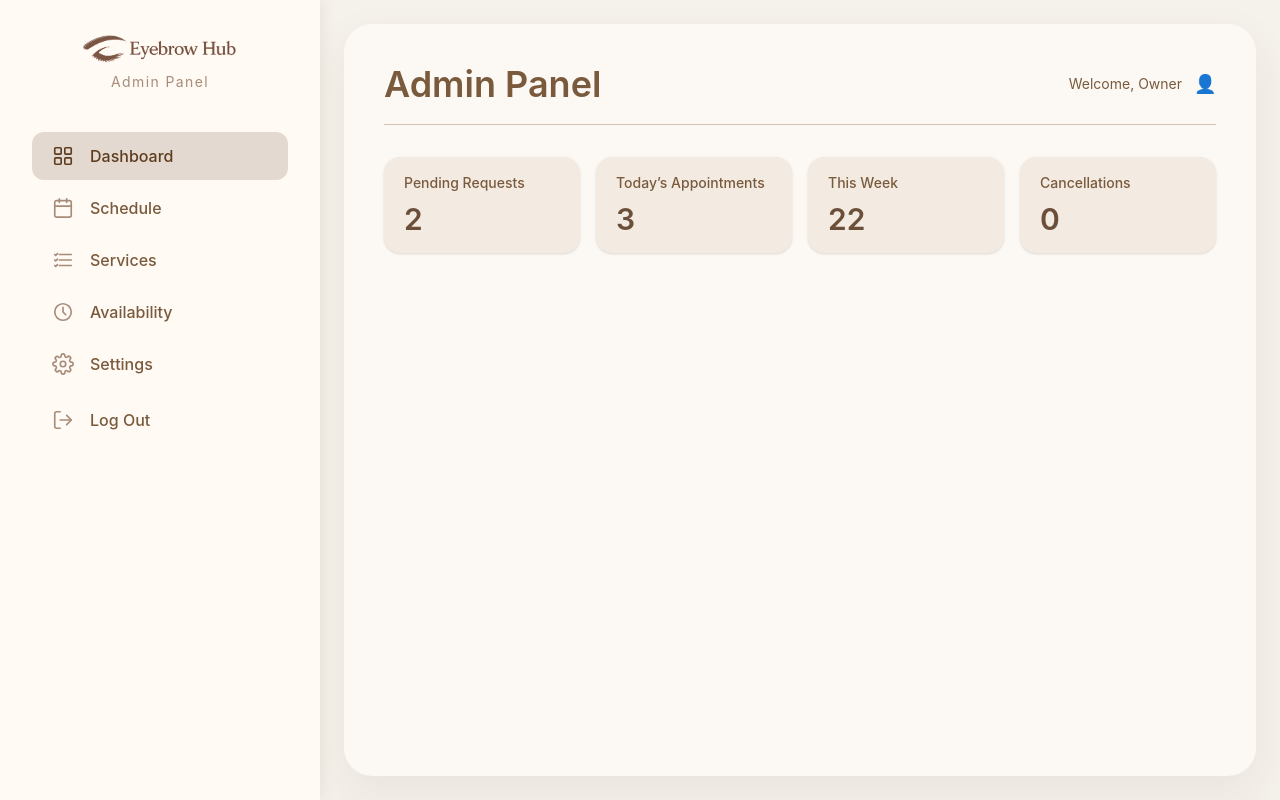
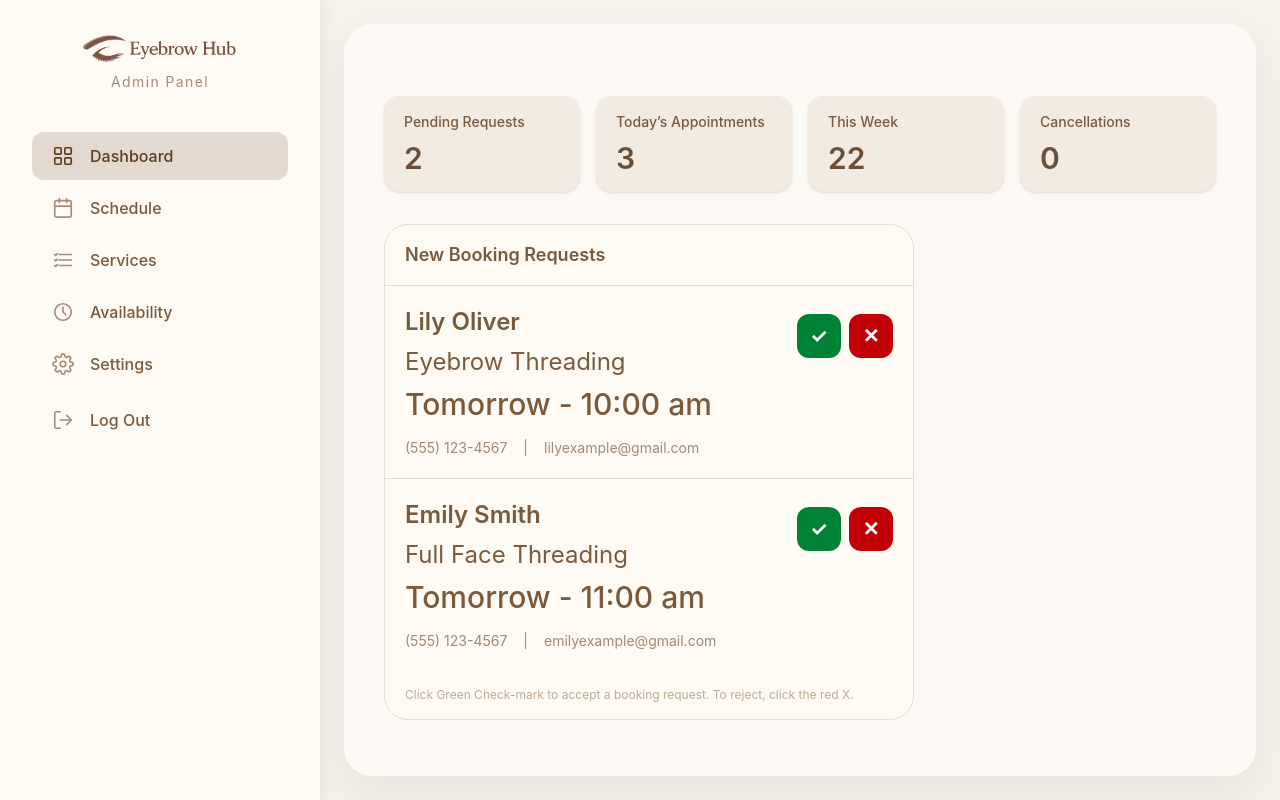
Before and after one commit to brentcrosby/eyebrow-hub, a Next.js app: page /admin/dashboard in a window 1280 px wide. Built offline with nearby package versions, Linux system fonts and the light colour scheme.

Commit message:
DT-344: add booking request section to admin dashboard

```diff
--- a/app/admin/(panel)/dashboard/page.tsx
+++ b/app/admin/(panel)/dashboard/page.tsx
@@ -5,11 +5,39 @@ type StatCard = {
   value: number;
 };
 
+type BookingRequest = {
+  id: number;
+  customerName: string;
+  serviceName: string;
+  appointmentLabel: string;
+  phone: string;
+  email: string;
+};
+
 const statCards: StatCard[] = [
   { title: "Pending Requests", value: 2 },
   { title: "Today’s Appointments", value: 3 },
   { title: "This Week", value: 22 },
   { title: "Cancellations", value: 0 },
+];
+
+const bookingRequests: BookingRequest[] = [
+  {
+    id: 1,
+    customerName: "Lily Oliver",
+    serviceName: "Eyebrow Threading",
+    appointmentLabel: "Tomorrow - 10:00 am",
+    phone: "(555) 123-4567",
+    email: "lilyexample@gmail.com",
+  },
+  {
+    id: 2,
+    customerName: "Emily Smith",
+    serviceName: "Full Face Threading",
+    appointmentLabel: "Tomorrow - 11:00 am",
+    phone: "(555) 123-4567",
+    email: "emilyexample@gmail.com",
+  },
 ];
 
 function DashboardStatCard({ title, value }: StatCard) {
@@ -21,21 +49,57 @@ function DashboardStatCard({ title, value }: StatCard) {
   );
 }
 
+function BookingRequestCard({
+  customerName,
+  serviceName,
+  appointmentLabel,
+  phone,
+  email,
+}: BookingRequest) {
+  return (
+    <div className="border-b border-[#e8dac9] px-5 py-5 last:border-b-0">
+      <div className="flex items-start justify-between gap-4">
+        <div>
+          <h3 className="text-2xl font-semibold text-[#7a5a3c]">
+            {customerName}
+          </h3>
+          <p className="mt-2 text-2xl text-[#7a5a3c]">{serviceName}</p>
+          <p className="mt-2 text-3xl font-medium text-[#7a5a3c]">
+            {appointmentLabel}
+          </p>
+        </div>
+
+        <div className="flex items-center gap-2 pt-2">
+          <button
+            type="button"
+            aria-label={`Approve booking request for ${customerName}`}
+            className="flex h-11 w-11 items-center justify-center rounded-xl bg-green-700 text-xl font-bold text-white"
+          >
+            ✓
+          </button>
+          <button
+            type="button"
+            aria-label={`Reject booking request for ${customerName}`}
+            className="flex h-11 w-11 items-center justify-center rounded-xl bg-red-700 text-xl font-bold text-white"
+          >
+            ✕
+          </button>
+        </div>
+      </div>
+
+      <div className="mt-4 flex flex-wrap items-center gap-x-4 gap-y-2 text-sm text-[#a08a75]">
+        <span>{phone}</span>
+        <span className="hidden sm:inline">|</span>
+        <span>{email}</span>
+      </div>
+    </div>
+  );
+}
+
 export default function AdminDashboardPage() {
   return (
     <main className="min-h-full p-4 sm:p-6">
       <section className="mx-auto min-h-[calc(100vh-2rem)] w-full max-w-7xl rounded-[28px] bg-[#fcf8f3] px-5 py-6 shadow-[0_18px_45px_rgba(96,74,50,0.08)] sm:min-h-[calc(100vh-3rem)] sm:px-8 sm:py-8 md:px-10 md:py-10">
-        <div className="flex flex-col gap-4 border-b border-[#d8c4ae] pb-5 sm:flex-row sm:items-center sm:justify-between">
-          <h1 className="text-4xl font-semibold text-[#7a5a3c]">
-            Admin Panel
-          </h1>
-
-          <div className="flex items-center gap-3 text-sm text-[#7a5a3c]">
-            <span>Welcome, Owner</span>
-            <span className="text-lg">👤</span>
-          </div>
-        </div>
-
         <div className="mt-8 grid gap-4 md:grid-cols-2 xl:grid-cols-4">
           {statCards.map((card) => (
             <DashboardStatCard
@@ -45,6 +109,35 @@ export default function AdminDashboardPage() {
             />
           ))}
         </div>
+
+        <div className="mt-8 grid gap-6 xl:grid-cols-[2fr_1.05fr]">
+          <section className="overflow-hidden rounded-3xl border border-[#eadfce] bg-[#fffaf4]">
+            <div className="border-b border-[#e8dac9] px-5 py-4">
+              <h2 className="text-lg font-semibold text-[#7a5a3c]">
+                New Booking Requests
+              </h2>
+            </div>
+
+            <div>
+              {bookingRequests.map((request) => (
+                <BookingRequestCard
+                  key={request.id}
+                  id={request.id}
+                  customerName={request.customerName}
+                  serviceName={request.serviceName}
+                  appointmentLabel={request.appointmentLabel}
+                  phone={request.phone}
+                  email={request.email}
+                />
+              ))}
+            </div>
+
+            <div className="px-5 py-4 text-xs text-[#c0ab96]">
+              Click Green Check-mark to accept a booking request. To reject,
+              click the red X.
+            </div>
+          </section>
+        </div>
       </section>
     </main>
   );
```
